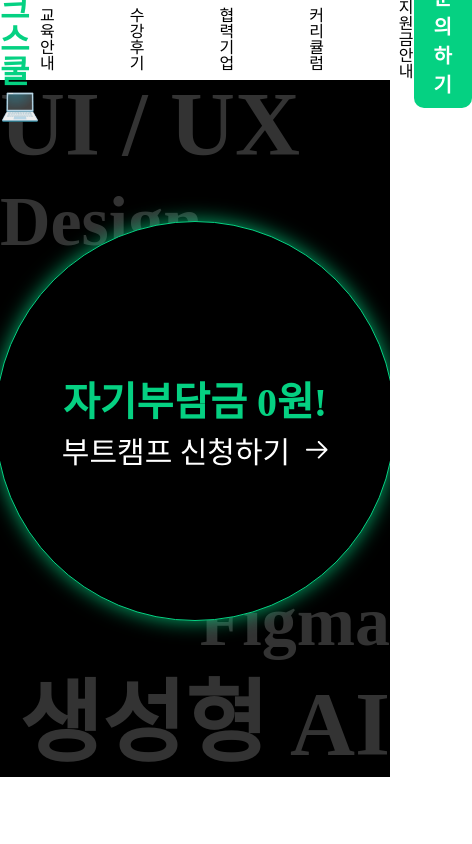
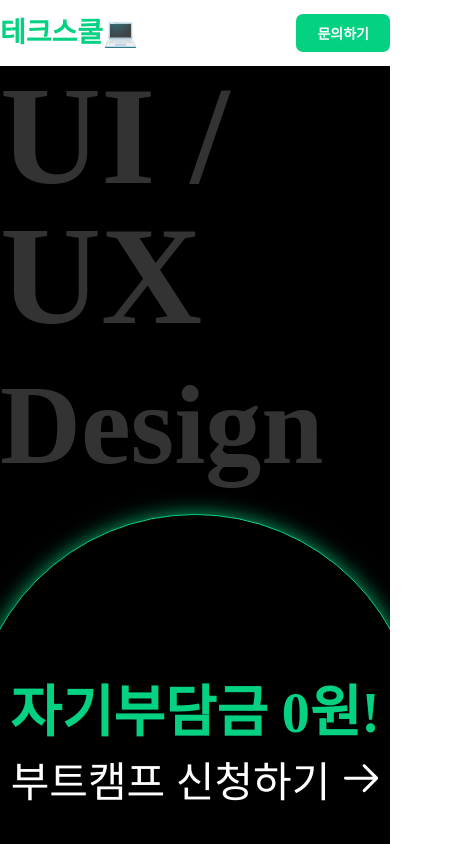
Before and after one commit to arcaniac7303/my-portfolio, a plain HTML site: page index.html in a window 390 px wide. Shown: the top 844 px of the page, 472 px wide, since content can reach past the window. Drawn offline with Linux system fonts and the light colour scheme; a web font is replaced by a local one.

Commit message:
반응형 업데이트

```diff
--- a/asset/css/common.css
+++ b/asset/css/common.css
@@ -135,42 +135,24 @@
 
 
 /* 글자 크기 */
-.fsz150 {
-    font-size: 150px;
+.h1{
+    font-size: 4rem;
 }
-
-.fsz120 {
-    font-size: 120px;
+.h2{
+    font-size: 3rem;
 }
-
-.fsz64 {
-    font-size: 64px;
+.h3{
+    font-size: 2rem;
 }
-
-.fsz48 {
-    font-size: 48px;
+.h4{
+    font-size: 1.5rem;
 }
-
-.fsz32 {
-    font-size: 32px;
+.body1{
+    font-size: 1rem;
 }
-
-.fsz24 {
-    font-size: 24px;
+.body2{
+    font-size: 0.625rem;
 }
-
-.fsz20 {
-    font-size: 20px;
-}
-
-.fsz16 {
-    font-size: 16px;
-}
-
-.fsz14 {
-    font-size: 14px;
-}
-
 
 /* 글자 두께 */
 .xthin {
@@ -272,15 +254,6 @@
     display: flex;
 }
 
-.df-c {
-    display: flex;
-    flex-direction: column;
-}
-
-.pos-r {
-    position: relative;
-}
-
 .grid {
     width: 1280px;
     margin: 0 auto;
--- a/asset/css/style.css
+++ b/asset/css/style.css
@@ -1,5 +1,9 @@
+/* common.css 호출 */
 @import url(common.css);
-
+/* root 설정 */
+html{
+    font-size: 16px;
+}
 /* 헤더 영역 시작 */
 
 .header {
@@ -7,7 +11,8 @@
     top: 0;
     background-color: #fff;
     width: 100%;
-    height: 80px;
+    height: auto;
+    padding: 1rem 0;
     z-index: 999;
 }
 
@@ -19,17 +24,21 @@
     align-items: center;
 }
 
-
+.logo{
+    font-size: 2rem;
+}
 
 .gnb {
-    gap: 75px;
+    gap: 4.5rem;
     place-items: center;
+    font-size: 1rem;
 }
 
 .header button {
-    border-radius: 10px;
+    border-radius: 0.5rem;
     background-color: #05D182;
-    padding: 10px 20px;
+    padding: 0.625rem 1.5rem;
+    font-size: 1rem;
 }
 
 /* kv 영역 시작 */
@@ -51,159 +60,52 @@
     overflow: hidden;
 }
 
-.kv-wrap span {
-    font-size: 130px;
-}
-
-.bgtext {
-    font-size: 150px;
-}
 
 .bgt-left {
+    font-size: 10rem;
     color: rgba(255, 255, 255, 0.2);
     position: relative;
-    margin-bottom: -10%;
+    margin-bottom: 0;
 }
 
 .bgt-right {
+    font-size: 10rem;
     color: rgba(255, 255, 255, 0.2);
-    line-height: 115%;
     text-align: right;
     position: relative;
-    margin-top: -15%;
+    line-height: 12rem;
+    margin-top: 0;
+}
+.bgt-left span,.bgt-right span{
+    font-size: 8rem;
 }
 
 .kv-btn {
-    width: 508px;
-    height: 508px;
+    width: 32rem;
+    height: 32rem;
     border-radius: 50%;
     background-color: #000;
     box-shadow: 0 0 20px 0px #05D182CC;
     border: 1px solid #05D182;
     position: relative;
     left: 50%;
-    transform: translateX(-50%);
+    transform: translate(-50%,2rem);
     flex-shrink: 0;
     z-index: 1;
     place-items: center;
 }
-
+.kv-btn h1{
+    font-size: 4rem;
+}
+.kv-btn p{
+    font-size: 3rem;
+}
 .kv-btn img {
-    width: 30px;
+    width: 2.5rem;
     height: auto;
-    margin-left: 20px;
+    margin-left: 1rem;
 }
 
-@media(max-width:1200px) {
-    .bgtext {
-        font-size: 130px;
-    }
-
-    .bgtext span {
-        font-size: 110px;
-    }
-
-    .kv-btn {
-        width: 460px;
-        height: 460px;
-    }
-
-    .kv-btn h1 {
-        font-size: 54px;
-    }
-
-    .kv-btn p {
-        font-size: 42px;
-    }
-
-    .kv-btn img {
-        width: 28px;
-        margin-left: 19px;
-    }
-}
-
-@media(max-width:1024px) {
-    .bgtext {
-        font-size: 110px;
-    }
-
-    .bgtext span {
-        font-size: 90px;
-    }
-
-    .kv-btn {
-        width: 440px;
-        height: 440px;
-    }
-
-    .kv-btn h1 {
-        font-size: 48px;
-    }
-
-    .kv-btn p {
-        font-size: 36px;
-    }
-
-    .kv-btn img {
-        width: 26px;
-        margin-left: 18px;
-    }
-}
-
-@media(max-width:768px) {
-    .bgtext {
-        font-size: 100px;
-    }
-
-    .bgtext span {
-        font-size: 80px;
-    }
-
-    .kv-btn {
-        width: 420px;
-        height: 420px;
-    }
-    .kv-btn h1 {
-        font-size: 44px;
-    }
-
-    .kv-btn p {
-        font-size: 34px;
-    }
-
-    .kv-btn img {
-        width: 24px;
-        margin-left: 17px;
-    }
-}
-
-@media(max-width:480px) {
-    .kv-btn {
-        width: 400px;
-        height: 400px;
-    }
-
-    .bgtext {
-        font-size: 90px;
-    }
-
-    .bgtext span {
-        font-size: 70px;
-    }
-
-    .kv-btn h1 {
-        font-size: 40px;
-    }
-
-    .kv-btn p {
-        font-size: 30px;
-    }
-
-    .kv-btn img {
-        width: 22px;
-        margin-left: 16px;
-    }
-}
 
 /* 어바웃 영역 시작 */
 .about {
@@ -581,3 +483,26 @@
     left: 50%;
     transform: translate(-50%, 110%);
 }
+
+
+@media(max-width:1280px) {
+    .html{
+        font-size: 15px;
+    }
+}
+
+@media(max-width:1024px) {
+    html{
+        font-size: 14px;
+    }
+}
+
+@media(max-width:768px) {
+    .gnb{
+        display: none;
+    }
+}
+
+@media(max-width:540px) {
+
+}
--- a/index.html
+++ b/index.html
@@ -16,9 +16,9 @@
 
         <nav class="hd-wrap df">
 
-            <div class="logo fsz32 paper bold main1">테크스쿨💻</div>
+            <div class="logo paper bold main1">테크스쿨💻</div>
 
-            <ul class="gnb fsz16 sub4 df regular paper">
+            <ul class="gnb sub4 df regular paper">
                 <li><a href="#">교육안내</a></li>
                 <li><a href="#">수강후기</a></li>
                 <li><a href="#">협력기업</a></li>
@@ -26,7 +26,7 @@
                 <li><a href="#">지원금안내</a></li>
             </ul>
 
-            <button class="fsz20 sub1 semibold paper">문의하기</button>
+            <button class="sub1 semibold paper">문의하기</button>
 
         </nav>
 
@@ -39,19 +39,19 @@
 
 
         <div class="kv-wrap">
-            <div class="bgtext paper xbold bgt-left">
+            <div class="paper xbold bgt-left">
                 <p>UI / UX<br><span>Design</span></p>
             </div>
 
             <button class="kv-btn">
-                <h1 class="main1 fsz64 paper bold">자기부담금 0원!</h1>
+                <h1 class="main1 h1 paper bold">자기부담금 0원!</h1>
                 <div class="df">
-                    <p class="fsz48 paper regular sub1">부트캠프 신청하기</p>
+                    <p class="h2 paper regular sub1">부트캠프 신청하기</p>
                     <img src="asset/images/arrow.svg" alt="">
                 </div>
             </button>
 
-            <div class="bgtext paper xbold bgt-right">
+            <div class="paper xbold bgt-right">
                 <p><span>Figma</span><br>생성형 AI</p>
             </div>
         </div>
@@ -66,7 +66,7 @@
 
 
             <div class="tit-btn">
-                <h3 class="fsz48 bold paper sub4">
+                <h3 class=" bold paper sub4">
                     테크스쿨<br>UX/UI 디자인 캠프
                 </h3>
                 <button class="rev-btn">
@@ -114,10 +114,10 @@
         <div class="big-w-circle">
         </div>
         <div class="tit paper bold">
-            <h1 class="fsz64 sub4">
+            <h1 class=" sub4">
                 수강생들이 보장하는
             </h1>
-            <h1 class="fsz64 main1">
+            <h1 class=" main1">
                 만족의 경험담
             </h1>
         </div>
@@ -225,12 +225,12 @@
     <!-- <section class="sec-curri bg-main3">
         <div class="grid">
             <div class="curri-titwrap">
-                <h1 class="fsz48 semibold sub1">
+                <h1 class=" semibold sub1">
                     전공자 아니어도 됩니다.<br>기업이 뽑고 싶게 만드는 건 우리 전공이니까요.
                 </h1>
-                <p class="fsz24 regular sub3">수강은 시작일 뿐! 초보도 가능한 수강생 전용 혜택</p>
+                <p class=" regular sub3">수강은 시작일 뿐! 초보도 가능한 수강생 전용 혜택</p>
             </div>
-            <div class="stepswrap paper fsz16 main1">
+            <div class="stepswrap paper  main1">
                 <p>중도 포기자 0%를 위한</p>
                 <p>실무 기준에 맞춰 레벨UP!</p>
                 <p>이력서에 바로 쓰는<br>
```
